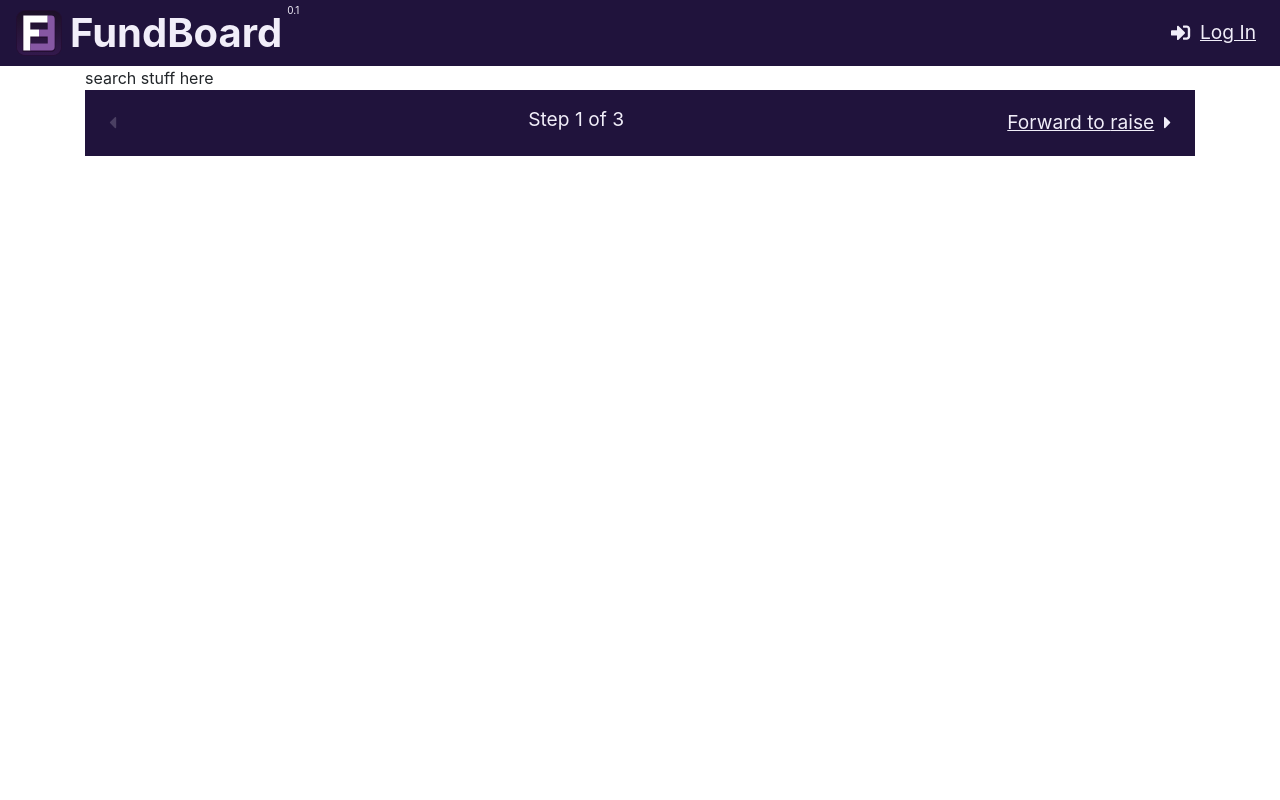
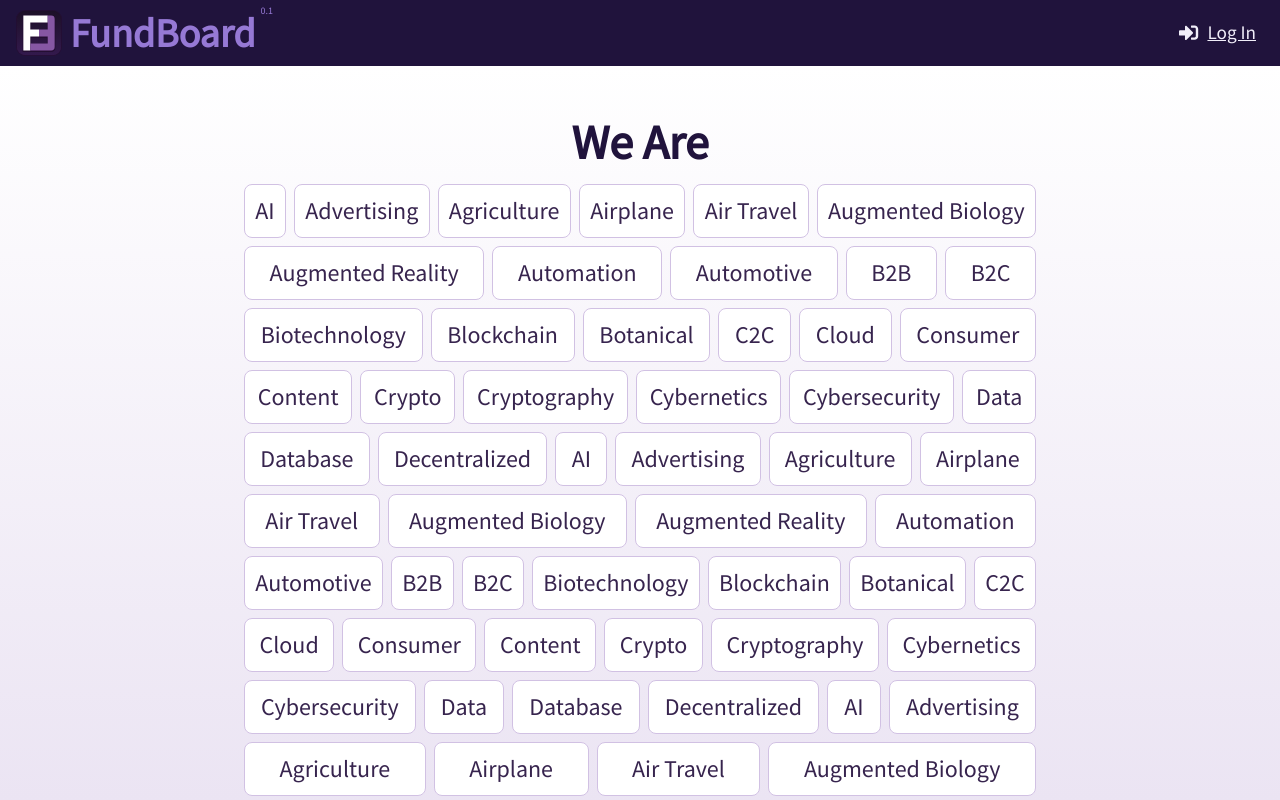
Before and after one commit to FundBoardCo/Hamilton, a React (Create React App) app: page /introsearch in a window 1280 px wide. Built offline with nearby package versions, Linux system fonts and the light colour scheme.

Commit message:
responsive fixes

```diff
--- a/src/css/colors.scss
+++ b/src/css/colors.scss
@@ -1,65 +1,70 @@
 $col-primary: #694494;
 $col-primary-light: lighten($col-primary, 20%);
-$col-primary-light2: lighten($col-primary, 40%);
-$col-primary-light3: lighten($col-primary, 60%);
-$col-primary-light4: lighten($col-primary, 80%);
+$col-primary-light2: lighten($col-primary, 30%);
+$col-primary-light3: lighten($col-primary, 40%);
+$col-primary-light4: lighten($col-primary, 50%);
+$col-primary-light5: lighten($col-primary, 55%);
 $col-primary-dark: darken($col-primary, 20%);
-$col-primary-dark2: darken($col-primary, 40%);
-$col-primary-dark3: darken($col-primary, 60%);
+$col-primary-dark2: darken($col-primary, 30%);
+$col-primary-dark3: darken($col-primary, 40%);
 
 $col-secondary: #921A7F;
 $col-secondary-light: lighten($col-secondary, 20%);
-$col-secondary-light2: lighten($col-secondary, 40%);
-$col-secondary-light3: lighten($col-secondary, 60%);
-$col-secondary-light4: lighten($col-secondary, 80%);
+$col-secondary-light2: lighten($col-secondary, 30%);
+$col-secondary-light3: lighten($col-secondary, 40%);
+$col-secondary-light4: lighten($col-secondary, 50%);
 $col-secondary-dark: darken($col-secondary, 20%);
-$col-secondary-dark2: darken($col-secondary, 40%);
+$col-secondary-dark2: darken($col-secondary, 30%);
 
 $col-info: #1F9D94;
 $col-info-light: lighten($col-info, 20%);
-$col-info-light2: lighten($col-info, 40%);
-$col-info-light3: lighten($col-info, 60%);
-$col-info-light4: lighten($col-info, 80%);
+$col-info-light2: lighten($col-info, 30%);
+$col-info-light3: lighten($col-info, 40%);
+$col-info-light4: lighten($col-info, 50%);
+$col-info-light5: lighten($col-info, 60%);
 $col-info-dark: darken($col-info, 20%);
-$col-info-dark2: darken($col-info, 40%);
+$col-info-dark2: darken($col-info, 30%);
 
 $col-success: #154D4A;
 $col-success-light: lighten($col-success, 20%);
-$col-success-light2: lighten($col-success, 40%);
-$col-success-light3: lighten($col-success, 60%);
-$col-success-light4: lighten($col-success, 80%);
+$col-success-light2: lighten($col-success, 30%);
+$col-success-light3: lighten($col-success, 40%);
+$col-success-light4: lighten($col-success, 50%);
 $col-success-dark: darken($col-success, 20%);
-$col-success-dark2: darken($col-success, 40%);
+$col-success-dark2: darken($col-success, 30%);
 
 $col-danger: #DD5B5F;
 $col-danger-light: lighten($col-danger, 20%);
-$col-danger-light2: lighten($col-danger, 40%);
-$col-danger-light3: lighten($col-danger, 60%);
-$col-danger-light4: lighten($col-danger, 80%);
+$col-danger-light2: lighten($col-danger, 30%);
+$col-danger-light3: lighten($col-danger, 40%);
+$col-danger-light4: lighten($col-danger, 50%);
 $col-danger-dark: darken($col-danger, 20%);
-$col-danger-dark2: darken($col-danger, 40%);
+$col-danger-dark2: darken($col-danger, 30%);
 
 $col-warning: #E10E55;
 $col-warning-light: lighten($col-warning, 20%);
-$col-warning-light2: lighten($col-warning, 40%);
-$col-warning-light3: lighten($col-warning, 60%);
-$col-warning-light4: lighten($col-warning, 80%);
+$col-warning-light2: lighten($col-warning, 30%);
+$col-warning-light3: lighten($col-warning, 40%);
+$col-warning-light4: lighten($col-warning, 50%);
 $col-warning-dark: darken($col-warning, 20%);
-$col-warning-dark2: darken($col-warning, 40%);
+$col-warning-dark2: darken($col-warning, 30%);
 
 $col-emp: #A0852A;
 $col-emp-light: lighten($col-emp, 20%);
-$col-emp-light2: lighten($col-emp, 40%);
-$col-emp-light3: lighten($col-emp, 60%);
-$col-emp-light4: lighten($col-emp, 80%);
+$col-emp-light2: lighten($col-emp, 30%);
+$col-emp-light3: lighten($col-emp, 40%);
+$col-emp-light4: lighten($col-emp, 50%);
 $col-emp-dark: darken($col-emp, 20%);
-$col-emp-dark2: darken($col-emp, 40%);
+$col-emp-dark2: darken($col-emp, 30%);
 
 $col-structure: #20133C;
 $col-structure-light: lighten($col-structure, 20%);
-$col-structure-light2: lighten($col-structure, 40%);
-$col-structure-light3: lighten($col-structure, 60%);
-$col-structure-light4: lighten($col-structure, 80%);
+$col-structure-light2: lighten($col-structure, 30%);
+$col-structure-light3: lighten($col-structure, 40%);
+$col-structure-light4: lighten($col-structure, 50%);
+$col-structure-light5: lighten($col-structure, 60%);
+$col-structure-light6: lighten($col-structure, 70%);
+$col-structure-light7: lighten($col-structure, 80%);
 
 $col-light: #fff;
 $col-light-dark: #f8f9fa;
--- a/src/css/index.scss
+++ b/src/css/index.scss
@@ -8,16 +8,28 @@
   padding-right: 15px;
 }
 
+@mixin row {
+  display: flex;
+  flex-wrap: wrap;
+  margin-right: -15px;
+  margin-left: -15px;
+}
+
 html#ov {
   // override bootstrap styles
   height: 100%;
-  font-family: 'Source Sans Pro', Helvetica, sans-serif;
-  -webkit-font-smoothing: antialiased;
-  -moz-osx-font-smoothing: grayscale;
+
+  @media (min-width: $mediaLg) and (min-height: $mediaLg) {
+    font-size: 20px; //increase all fonts on large screens
+  }
 
   body {
     height: 100%;
     margin: 0;
+    font-family: 'Source Sans Pro', Helvetica, sans-serif;
+    -webkit-font-smoothing: antialiased;
+    -moz-osx-font-smoothing: grayscale;
+    color: $col-structure;
 
     #root {
       display: flex;
@@ -32,7 +44,7 @@ html#ov {
         padding: 0 $pad3;
         order: 2; // nav on the bottom for mobile
         background-color: $col-structure;
-        color: $col-structure-light4;
+        color: $col-structure-light7;
 
         .navbar-nav {
           flex-grow: 1;
@@ -153,6 +165,7 @@ html#ov {
         margin: 0 auto; // center
         position: relative;
         overflow: auto;
+        background: linear-gradient($col-light, $col-primary-light4);
 
         @media (min-width: $mediaLg) {
           order: 2;
@@ -172,15 +185,18 @@ html#ov {
 
         .pageContainer {
           flex: 1 1 auto;
-          min-height: calc(100vh - #{$navSz1});
+          min-height: calc(568px - #{$navSz1}); // always at least iPhoneSE tall
+          height: calc(100vh - #{$navSz1});
           @include colPadding();
 
           @media (min-width: $mediaXs) {
-            min-height: calc(100vh - #{$navSz2});
+            min-height: calc(568px - #{$navSz2}); // always at least iPhoneSE tall
+            height: calc(100vh - #{$navSz2});
           }
         }
 
         #PageIntro {
+          flex-wrap: nowrap;
 
           .introTop, .introBottom {
             display: flex;
@@ -211,13 +227,9 @@ html#ov {
                 width: 200px;
               }
             }
-
-            .introTop {
-              height: 100%;
-            }
           }
 
-          @media (min-width: $mediaLg) {
+          @media (min-width: $mediaLg) and (min-height: $mediaLg) {
             .introTop {
               justify-content: flex-start;
               padding-top: $pad7;
@@ -234,6 +246,11 @@ html#ov {
         }
 
         #PageIntroSearch {
+          @include row;
+          flex-wrap: nowrap;
+          flex-grow: 1;
+          flex-direction: column;
+
           .nav {
             position: fixed;
             left: 0;
@@ -257,11 +274,49 @@ html#ov {
           }
 
           @media (min-width: $mediaLg) {
+            max-width: 800px;
+            margin: 0 auto;
+            padding: $pad5 0;
+
             .nav {
               position: relative;
 
               .navbar-nav {
 
+              }
+            }
+          }
+
+          #Keywords {
+
+            .keywordsInner {
+              display: flex;
+              flex-direction: column;
+
+              .tiles {
+                flex-grow: 1;
+                display: flex;
+                flex-wrap: wrap;
+                overflow: auto;
+
+                .tile {
+                  flex: 1 1 auto;
+                  background-color: $col-light;
+                  border: 1px solid $col-primary-light3;
+                  color: $col-primary-dark;
+                  font-size: $h4;
+                  text-align: center;
+                  padding: $pad2;
+                  border-radius: $pad2;
+                  margin: $pad1;
+                  cursor: pointer;
+
+                  &.active {
+                    background-color: $col-info;
+                    border-color: $col-info-dark;
+                    color: $col-info-light5;
+                  }
+                }
               }
             }
           }
--- a/src/css/utils.scss
+++ b/src/css/utils.scss
@@ -161,10 +161,6 @@ html#ov {
       width: auto;
     }
 
-    .h100 {
-      height: 100%;
-    }
-
     .gutter {
       // use on elements with d-flex
       &:last-child {
--- a/src/pages/start/IntroSearch.js
+++ b/src/pages/start/IntroSearch.js
@@ -1,12 +1,10 @@
 import React, { useState } from 'react';
 import { useSelector, useDispatch } from "react-redux";
-import Container from 'react-bootstrap/Container';
-import Row from 'react-bootstrap/Row';
-import Col from 'react-bootstrap/Col';
 import Navbar from "react-bootstrap/Navbar";
 import Nav from "react-bootstrap/Nav";
 import {FontAwesomeIcon} from "@fortawesome/react-fontawesome";
 import { INTROSEARCH_STAGES } from '../../constants';
+import Keywords from "./Keywords";
 
 export default function Search() {
   const [stage, setStage] = useState(0);
@@ -25,10 +23,8 @@ export default function Search() {
   };
 
   return (
-    <Row id="PageIntroSearch" className="pageContainer flex-column flex-grow-1">
-      <div>
-        search stuff here
-      </div>
+    <div id="PageIntroSearch" className="pageContainer">
+      {INTROSEARCH_STAGES[stage] === 'keywords' && <Keywords />}
       <Navbar className="nav">
         <Nav>
           <a
@@ -56,6 +52,6 @@ export default function Search() {
           </a>
         </Nav>
       </Navbar>
-    </Row>
+    </div>
   );
 }
--- /dev/null
+++ b/src/pages/start/Keywords.js
@@ -0,0 +1,146 @@
+import React, { useCallback } from 'react';
+import { useSelector, useDispatch } from "react-redux";
+import Row from 'react-bootstrap/Row';
+import Col from 'react-bootstrap/Col';
+
+export default function Search() {
+  const keywords = useSelector(state => state.search.keywords) || [];
+  const wordsToShow = [
+    'AI',
+    'Advertising',
+    'Agriculture',
+    'Airplane',
+    'Air Travel',
+    'Augmented Biology',
+    'Augmented Reality',
+    'Automation',
+    'Automotive',
+    'B2B',
+    'B2C',
+    'Biotechnology',
+    'Blockchain',
+    'Botanical',
+    'C2C',
+    'Cloud',
+    'Consumer',
+    'Content',
+    'Crypto',
+    'Cryptography',
+    'Cybernetics',
+    'Cybersecurity',
+    'Data',
+    'Database',
+    'Decentralized',
+    'AI',
+    'Advertising',
+    'Agriculture',
+    'Airplane',
+    'Air Travel',
+    'Augmented Biology',
+    'Augmented Reality',
+    'Automation',
+    'Automotive',
+    'B2B',
+    'B2C',
+    'Biotechnology',
+    'Blockchain',
+    'Botanical',
+    'C2C',
+    'Cloud',
+    'Consumer',
+    'Content',
+    'Crypto',
+    'Cryptography',
+    'Cybernetics',
+    'Cybersecurity',
+    'Data',
+    'Database',
+    'Decentralized',
+    'AI',
+    'Advertising',
+    'Agriculture',
+    'Airplane',
+    'Air Travel',
+    'Augmented Biology',
+    'Augmented Reality',
+    'Automation',
+    'Automotive',
+    'B2B',
+    'B2C',
+    'Biotechnology',
+    'Blockchain',
+    'Botanical',
+    'C2C',
+    'Cloud',
+    'Consumer',
+    'Content',
+    'Crypto',
+    'Cryptography',
+    'Cybernetics',
+    'Cybersecurity',
+    'Data',
+    'Database',
+    'Decentralized',
+    'AI',
+    'Advertising',
+    'Agriculture',
+    'Airplane',
+    'Air Travel',
+    'Augmented Biology',
+    'Augmented Reality',
+    'Automation',
+    'Automotive',
+    'B2B',
+    'B2C',
+    'Biotechnology',
+    'Blockchain',
+    'Botanical',
+    'C2C',
+    'Cloud',
+    'Consumer',
+    'Content',
+    'Crypto',
+    'Cryptography',
+    'Cybernetics',
+    'Cybersecurity',
+    'Data',
+    'Database',
+    'Decentralized',
+  ];
+  const dispatch = useDispatch();
+
+  const setKeywords = useCallback(((keywords) => dispatch({
+    type: 'SEARCH_SET_KEYWORDS',
+    keywords,
+  })));
+
+  const onTileClick = (word, active) => {
+    if(active) {
+      setKeywords(keywords.filter(w => w !== word));
+    } else {
+      setKeywords([...keywords, word]);
+    }
+  };
+
+  return (
+    <Row id="Keywords">
+      <Col className="keywordsInner">
+        <h1 className="text-center">We Are</h1>
+        <div className='tiles'>
+          {wordsToShow.map(w => {
+            const active = keywords.includes(w);
+            return (
+              <div
+                className={`tile ${active ? 'active' : ''}`}
+                onClick={() => onTileClick(w, active)}
+                key={w}
+              >
+                {w}
+              </div>
+            )
+          })}
+        </div>
+      </Col>
+    </Row>
+  );
+}
```
Also changed, not shown: src/pages/start/Location.js (added), src/pages/start/Raise.js (added).
